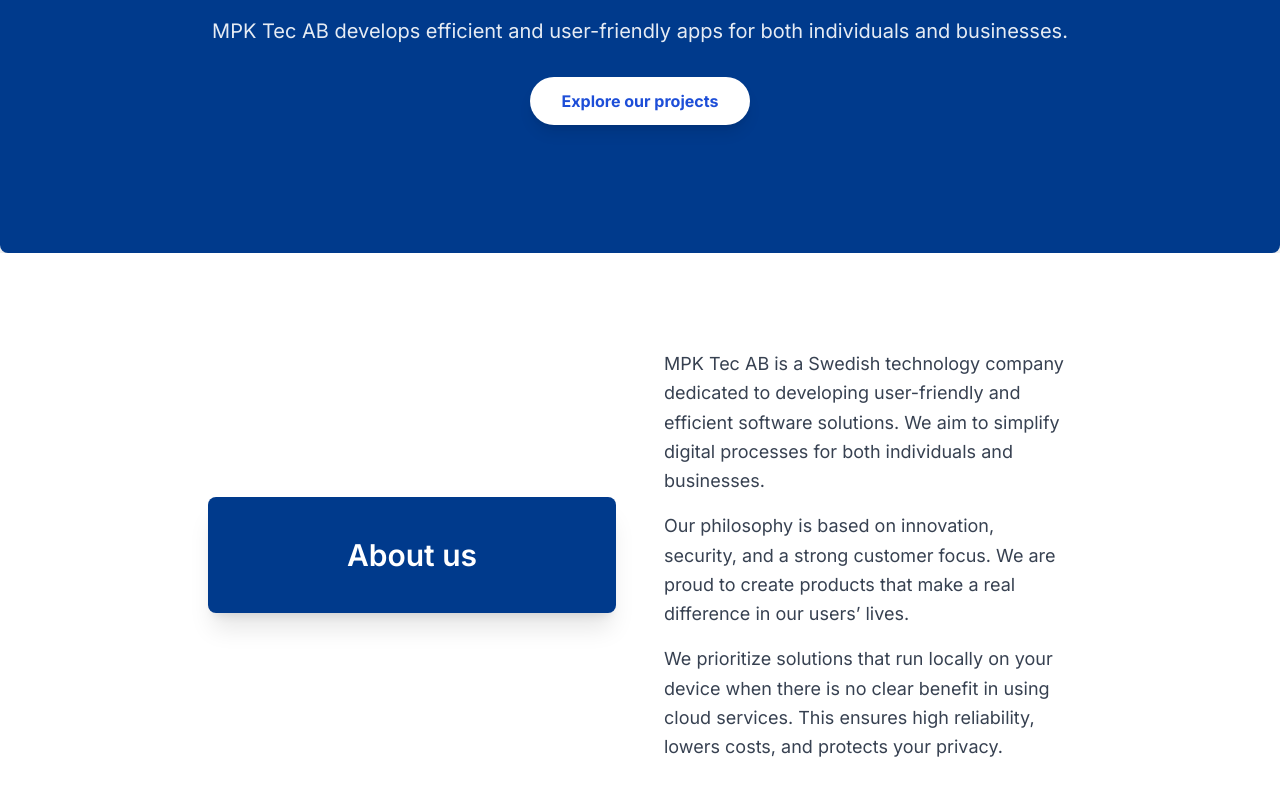
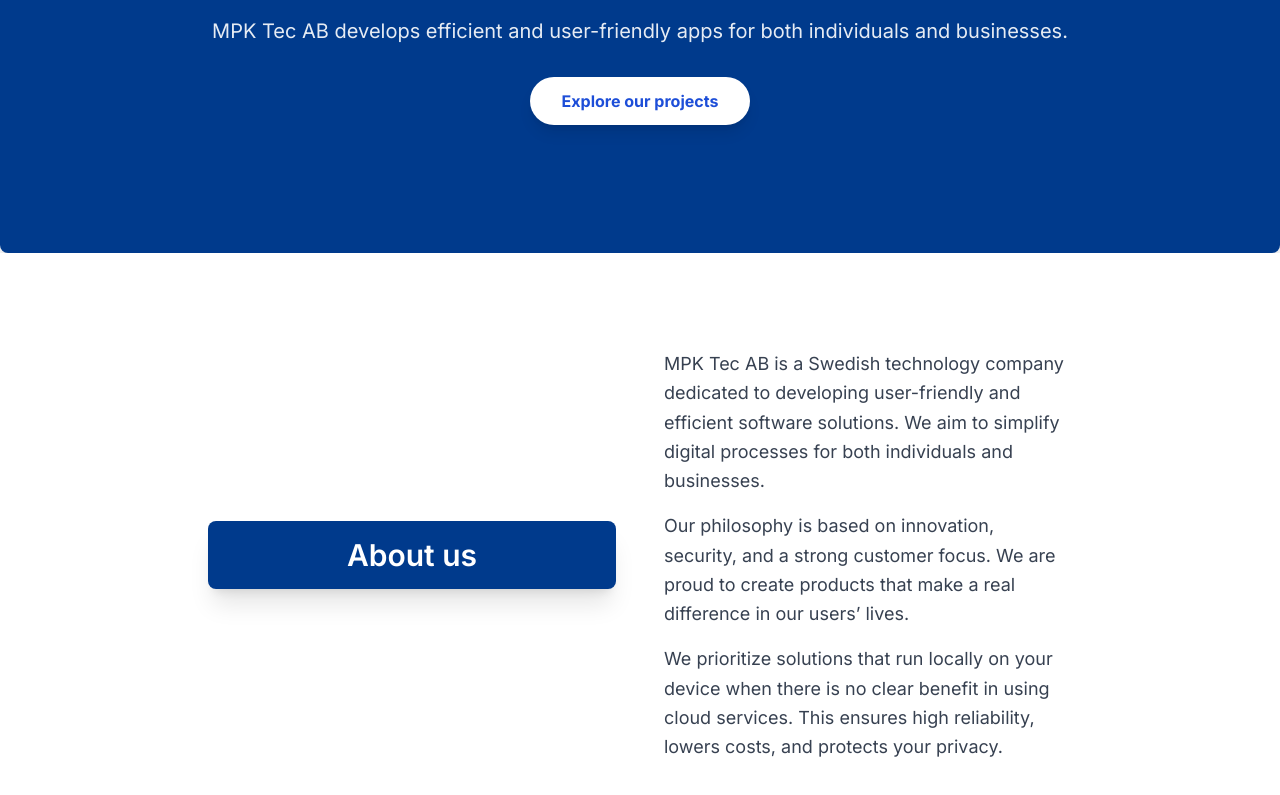
Before and after one commit to mats-mpktec/mpktec-website, a plain HTML site: page index.html in a window 1280 px wide. Shown: the part 383-1178 px from the top of the page. Drawn offline with Linux system fonts and the light colour scheme.

Commit message:
om oss annan pd

```diff
--- a/index.html
+++ b/index.html
@@ -101,7 +101,7 @@
             <!--<h2 data-i18n="about_title" class="text-3xl md:text-4xl font-bold text-center text-gray-900 mb-12"></h2>-->
             <div class="flex flex-col md:flex-row items-center md:space-x-12">
                 <div class="md:w-1/2 mb-8 md:mb-0">
-                    <div class="bg-[#003A8C] text-white text-center p-10 rounded-lg shadow-xl">
+                    <div class="bg-[#003A8C] text-white text-center p-4 rounded-lg shadow-xl">
   <h2 data-i18n="about_us" class="text-3xl font-semibold"></h2>
 </div>
                     <!--<img src="https://placehold.co/600x400/E0F2F7/2C5282?text=MPK+Tec+AB" alt="MPK Tec AB" class="rounded-lg shadow-xl w-full h-auto object-cover">-->
--- a/output.css
+++ b/output.css
@@ -991,6 +991,10 @@
   max-height: 400px;
 }
 
+.min-h-\[100px\] {
+  min-height: 100px;
+}
+
 .w-6 {
   width: 1.5rem;
 }
@@ -1195,6 +1199,10 @@
 
 .p-10 {
   padding: 2.5rem;
+}
+
+.p-4 {
+  padding: 1rem;
 }
 
 .px-3 {
```
